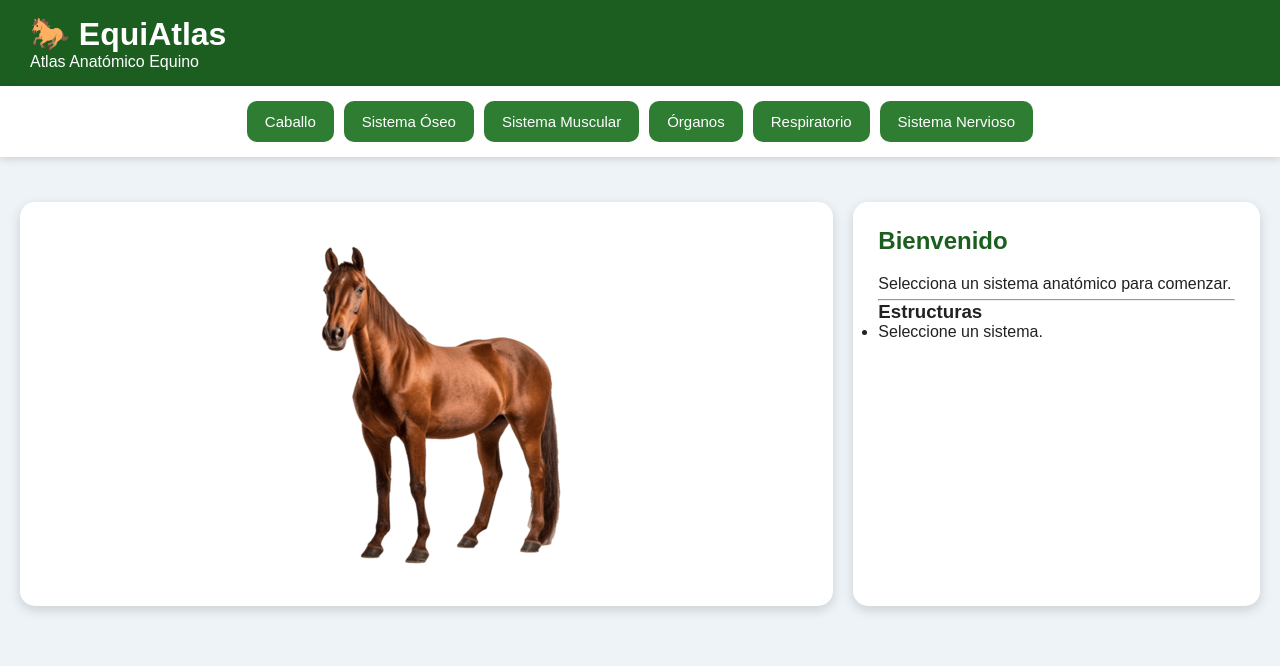
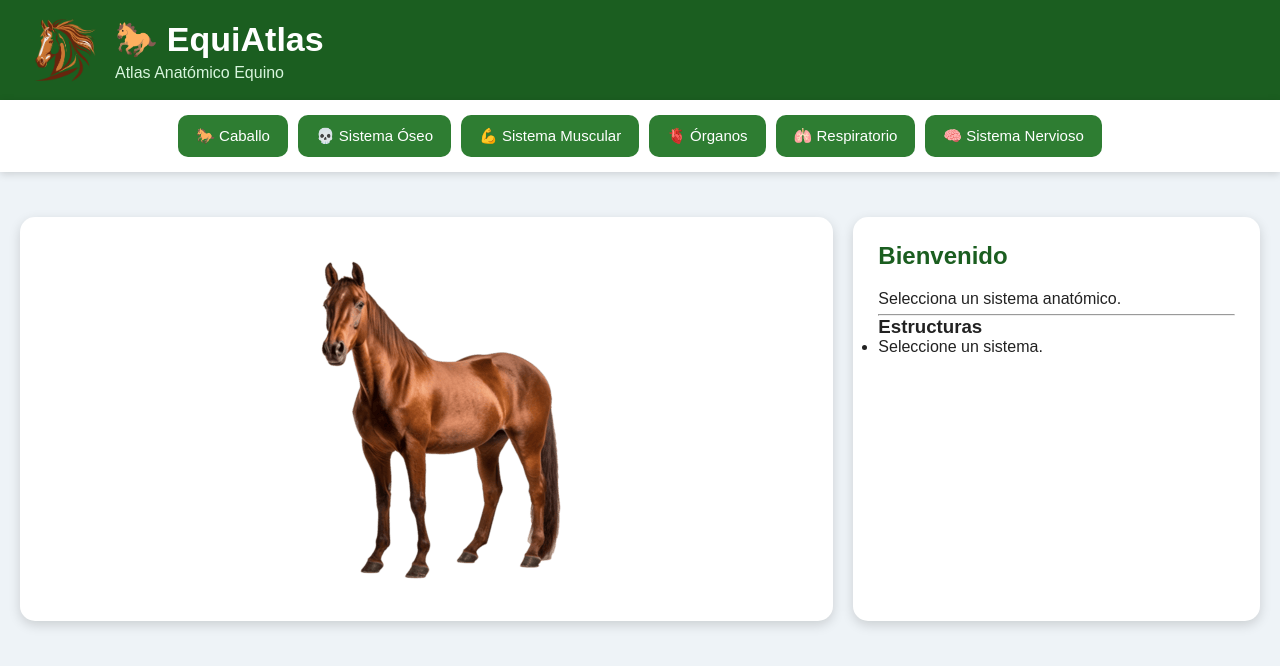
Before and after one commit to calmi2505-tech/EquiAtlas, a plain HTML site: page index.html in a window 1280 px wide. Drawn offline with Linux system fonts and the light colour scheme.

Commit message:
Update index.html

```diff
--- a/index.html
+++ b/index.html
@@ -2,32 +2,61 @@
 <html lang="es">
 
 <head>
+
 <meta charset="UTF-8">
 <meta name="viewport" content="width=device-width, initial-scale=1.0">
+
 <title>EquiAtlas</title>
+
 <link rel="stylesheet" href="style.css">
+
 </head>
 
 <body>
 
 <header>
+
+<div class="logo">
+
+<img src="assets/logo/logo.png" alt="EquiAtlas">
+
+<div>
+
 <h1>🐎 EquiAtlas</h1>
+
 <p>Atlas Anatómico Equino</p>
+
+</div>
+
+</div>
+
 </header>
 
 <nav>
-<button id="caballo">Caballo</button>
-<button id="oseo">Sistema Óseo</button>
-<button id="muscular">Sistema Muscular</button>
-<button id="organos">Órganos</button>
-<button id="respiratorio">Respiratorio</button>
-<button id="nervioso">Sistema Nervioso</button>
+
+<button id="caballo">🐎 Caballo</button>
+
+<button id="oseo">💀 Sistema Óseo</button>
+
+<button id="muscular">💪 Sistema Muscular</button>
+
+<button id="organos">🫀 Órganos</button>
+
+<button id="respiratorio">🫁 Respiratorio</button>
+
+<button id="nervioso">🧠 Sistema Nervioso</button>
+
 </nav>
 
 <main>
 
 <section id="visor">
-<img id="imagenCaballo" src="assets/images/caballo.png" alt="Caballo">
+
+<img
+id="imagenCaballo"
+src="assets/images/caballo.png"
+alt="Caballo">
+
 </section>
 
 <section id="panel">
@@ -35,7 +64,9 @@
 <h2>Bienvenido</h2>
 
 <p id="descripcion">
-Selecciona un sistema anatómico para comenzar.
+
+Selecciona un sistema anatómico.
+
 </p>
 
 <hr>
@@ -43,7 +74,9 @@ Selecciona un sistema anatómico para comenzar.
 <h3>Estructuras</h3>
 
 <ul id="listaEstructuras">
+
 <li>Seleccione un sistema.</li>
+
 </ul>
 
 </section>
@@ -53,4 +86,5 @@ Selecciona un sistema anatómico para comenzar.
 <script src="script.js"></script>
 
 </body>
+
 </html>
```
